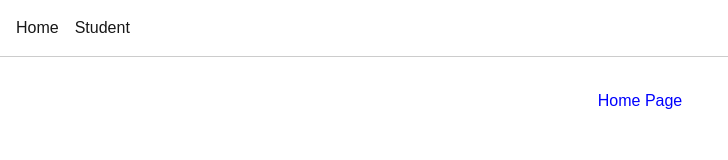
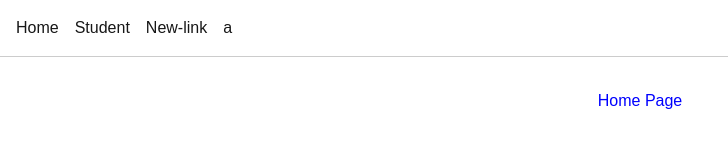
Before and after one commit to newrsa/rsa-webapp, a Next.js app: page / in a window 1280 px wide. Shown: the top 160 px of the page, without its empty margins (0-728 px from the left). Built offline with nearby package versions, Linux system fonts and the light colour scheme.

Commit message:
with rsa-webapp

```diff
--- a/app/component/navigation/Navigation.tsx
+++ b/app/component/navigation/Navigation.tsx
@@ -10,6 +10,10 @@ export default function Navigation() {
         <li>
           <Link href="/component/student">Student</Link>
         </li>
+        <li>
+          <Link href="#">New-link</Link>
+        </li>
+        a
       </ul>
     </nav>
   );
```
